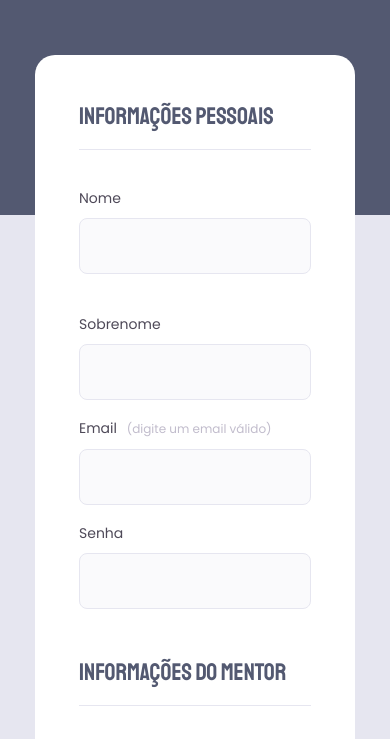
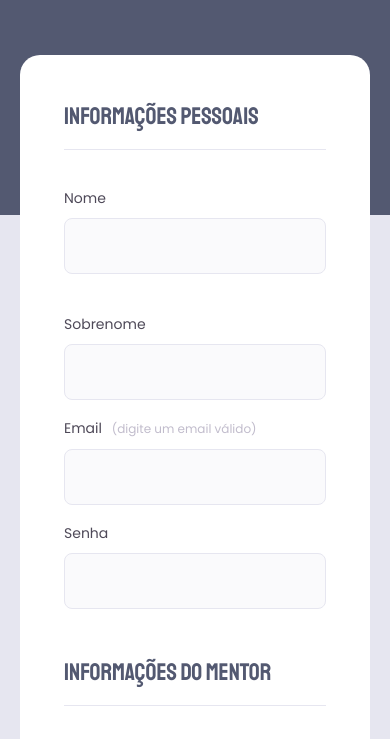
Before and after one commit to paulohfonseca/formMentory, a plain HTML site: page index.html in a window 390 px wide. Shown: the part 221-960 px from the top of the page. Drawn offline with Linux system fonts and the light colour scheme.

Commit message:
Update style.css

```diff
--- a/style.css
+++ b/style.css
@@ -193,7 +193,7 @@ footer {
 
 @media (max-width: 768px) {
     .page {
-        max-width: 32rem;
+        max-width: 35rem;
 
         margin: 8rem auto;
     }
```
